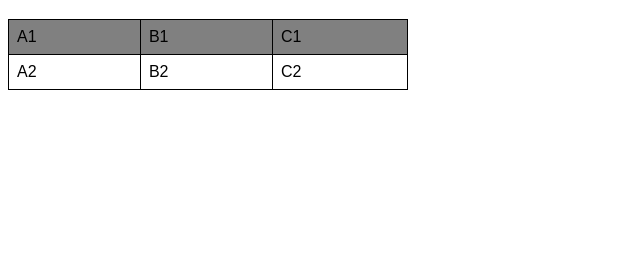
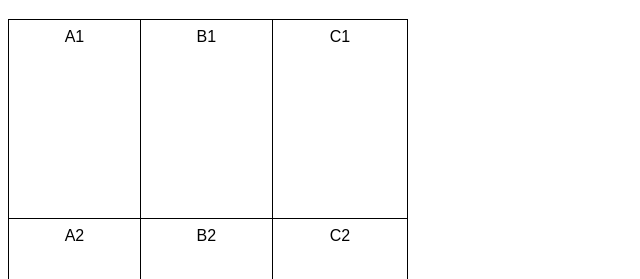
Before and after one commit to Pedro-Henrique771/Html-Css, a plain HTML site: page EX023/tabela001.html in a window 1280 px wide. Shown: the part 61-340 px from the top of the page, without its empty margins (0-640 px from the left). Drawn offline with Linux system fonts and the light colour scheme.

Commit message:
tabela001

```diff
--- a/EX023/tabela001.html
+++ b/EX023/tabela001.html
@@ -9,15 +9,17 @@
             font-family: Arial, Helvetica, sans-serif;
         }
         table{
+            height: 400px;
             width: 400px;
             border-collapse: collapse;
         }
-        tr.linha{
-            background-color: gray;
-        }
+
         td{
             border: 1px solid black;
             padding: 8px;
+            text-align: center;
+            vertical-align: top;
+
         }
     </style>
 </head>
```
